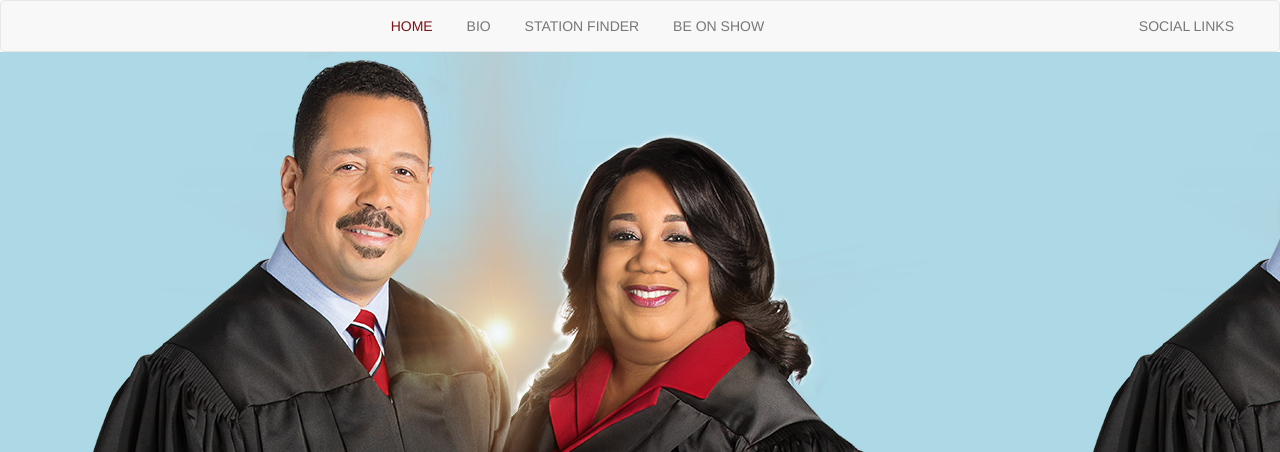
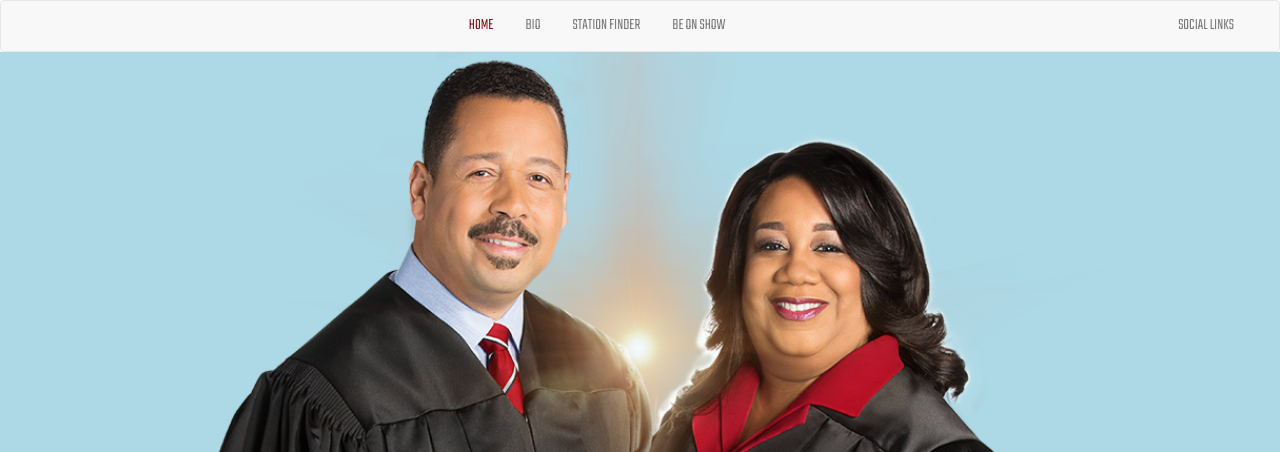
Before and after one commit to alyssams/couplescourt, a plain HTML site: page index.html in a window 1280 px wide. Shown: the top 452 px of the page. Drawn offline with nearby package versions, Linux system fonts and the light colour scheme.

Commit message:
added font

```diff
--- a/index.html
+++ b/index.html
@@ -62,7 +62,6 @@
     <li data-target="#mycarousel" data-slide-to="0" class="active"></li>
     <li data-target="#mycarousel" data-slide-to="1"></li>
     <li data-target="#mycarousel" data-slide-to="2"></li>
-    <li data-target="#mycarousel" data-slide-to="3"></li>
   </ol>
 
   <div class="carousel-inner" role="listbox">
--- a/media/scss/style.scss
+++ b/media/scss/style.scss
@@ -1,16 +1,23 @@
+@import url('https://fonts.googleapis.com/css?family=Raleway:500|Teko:300,400');
+
 $grey: #e3e3e3;
 $red: #7d1316;
 $black: #000000;
 $lightgrey: #a0a1a0;
 
-html {
+
+html, body {
+  height: 100%;
+  width: 100%;
   font-size: 100%;
   padding: 0;
   margin: 0;
+  font-family: 'Teko', sans-serif;
+  font-weight: 300;
 }
 
-body {
-}
+// stationfinder -   font-family: 'Raleway', sans-serif;
+
 
 *,
 *:after,
@@ -22,10 +29,7 @@ body {
     padding: 0;
 }
 
-.navbar-default .navbar-nav>.active>a {
-  color: $red;
-  background-color: transparent;
-}
+
 
 .navbar {
   text-transform: uppercase;
@@ -41,28 +45,21 @@ body {
   }
 }
 
+.navbar-default .navbar-nav>.active>a {
+  color: $red;
+  background-color: transparent;
+}
+
 
 .carousel-indicators {
   display: none !important;
 }
 
-.carousel {
+.carousel-inner > .item > img {
     height: 100vh;
-    width: 100%;
+    max-width: 900px;
     overflow:hidden;
     margin: 0;
-  .carousel-inner {
-    height:100%;
-  }
-  .carousel-inner > .item > img{
-    height: auto;
-    display:block;
-    object-fit: cover;
-  }
-  .item {
-    height: 100vh;
-    background: transparent;
-  }
 }
 
 .container-fluid .jumbotron {
@@ -127,16 +124,31 @@ h3 {
 }
 
 .full-screen {
-  background-size: cover;
+  background-size: contain;
   background-position: center;
   background-repeat: no-repeat;
+  // max-height: 700px;
+  // max-width:900px;
+  // margin: 0 auto;
+}
+
+.carousel .item {
+    -webkit-transition: opacity 3s;
+    -moz-transition: opacity 3s;
+    -ms-transition: opacity 3s;
+    -o-transition: opacity 3s;
+    transition: opacity 3s;
+}
+.carousel .active.left {
+    left:0;opacity:0;z-index:2;
+}
+.carousel .next {
+    left:0;opacity:1;z-index:1;
 }
 
 
-html, body {
-  height: 100%;
-  width: 100%;
-}
+
+
 
 .blok1 {
   height: 100%;
```
Also changed, not shown: media/css/style.css. Lines whose indentation alone changed are shown as unchanged.
